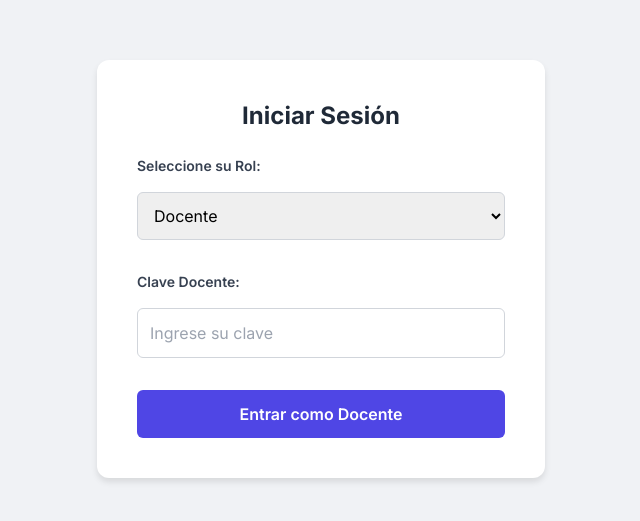
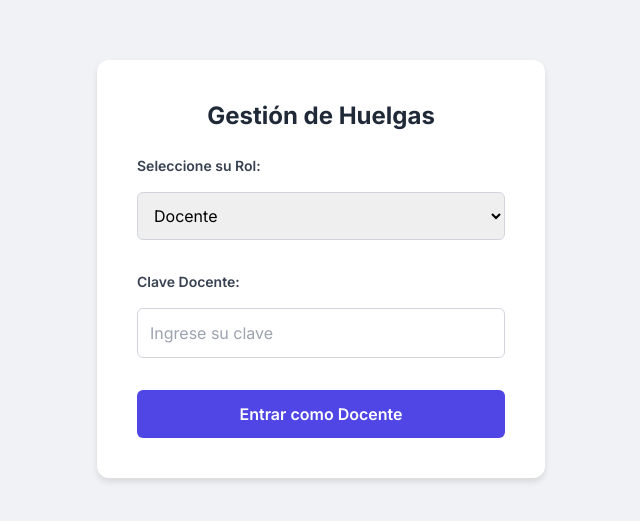
Before and after one commit to xonn83/webs, a plain HTML site: page index.html in a window 1280 px wide. Shown: the part 131-652 px from the top of the page, without its empty margins (319-959 px from the left). Drawn offline with nearby package versions, Linux system fonts and the light colour scheme; no server answers.

Commit message:
Update index.html

```diff
--- a/index.html
+++ b/index.html
@@ -196,7 +196,7 @@
     <div id="app" class="container-center">
         <!-- Sección de Login: Visible al inicio y al cerrar sesión -->
         <div id="login-section" class="card">
-            <h2 class="text-2xl font-bold text-center mb-6 text-gray-800">Iniciar Sesión</h2>
+            <h2 class="text-2xl font-bold text-center mb-6 text-gray-800">Gestión de Huelgas</h2>
             <div class="mb-4">
                 <label for="role-select" class="block text-gray-700 text-sm font-semibold mb-2">Seleccione su Rol:</label>
                 <select id="role-select" class="form-input rounded-md">
```
